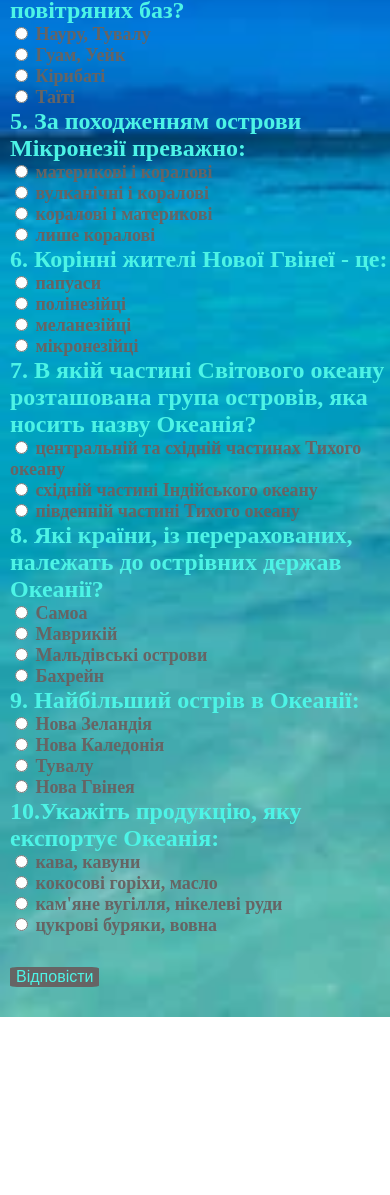
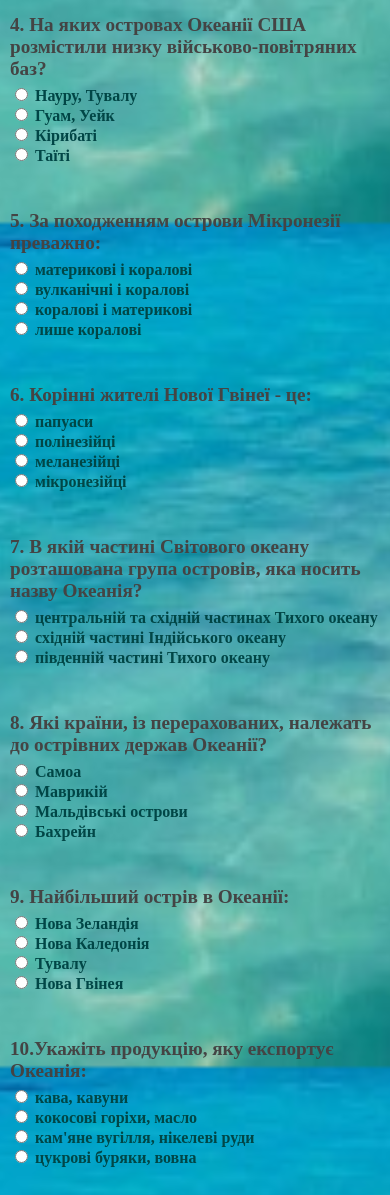
Before and after one commit to Tanjushkin-Bondarenko/Geografic-test, a plain HTML site: page index.html in a window 390 px wide. Shown: the part 621-1816 px from the top of the page. Before the commit the page ends 1638 px from the top, so only its background shows below. Drawn offline with Linux system fonts and the light colour scheme.

Commit message:
change background and font size

```diff
--- a/style.css
+++ b/style.css
@@ -1,42 +1,84 @@
 body{
     margin: 0;
-    background-image: url("ocean.jpg");
+       background-image: url("BG.jpg");
     background-size: cover;
+    background-attachment: fixed;
 }
+
 h1{
-    color: rgb(102, 100, 100);
+  padding-left: 15px;
+    color:rgb(1, 70, 70);
+      font-size: 2rem;
 }
 .question{
-    color: rgb(77, 244, 230);
-    font-size: 24px;
+
+    color: rgb(68, 68, 68);
+    font-size: 1.5rem;
     font-weight: bolder;
-    padding-left: 10px;
+    padding: 20px 5px 25px 10px;
 }
 .variant{
-    color: rgb(102, 100, 100);
-    font-size: 18px;
+    padding-top: 5px;
+    color: rgb(1, 70, 70);
+    font-size: 1.3rem;
     display:list-item;
 }
 .answer{
 margin: 0;
 padding:30px 20px 30px 10px ;
-font-size: 18px;
+font-size: 1.3rem;
 
 }
 .spanRes{
-    font-size: 18px;
-    padding-left: 20px;
+    font-size: 1.3rem;
 }
 .passed{
-    color: rgb(77, 244, 230);
+    border:0;
+    border-radius: 7%;
+    background-color:rgb(77, 244, 230);
+    padding: 8px 15px;
+    color: rgb(1, 70, 70);
 }
 .no_passed{
-    color: red;
+
+    border:0;
+    border-radius: 7%;
+    background-color: rgb(255, 0, 0);
+    padding: 8px 15px;
+    color: rgb(1, 70, 70);
 }
 .btn{
-background-color: rgb(102, 100, 100);
+background-color: rgb(1, 70, 70);
 color: rgb(77, 244, 230);
 border: 0;
 border-radius: 8%;
 font-size:16px ;
+padding: 8px 15px;
+margin-right: 10px;
 }
+
+@media screen and (max-width: 700px) {
+    body{
+        padding: 5px 0;
+    }
+    h1{
+      font-size: 1.5rem;
+}
+.question{
+    font-size: 1.2rem;
+
+}
+.variant{
+
+    font-size: 1rem;
+
+}
+.answer{
+
+font-size: 1rem;
+
+}
+.spanRes{
+    font-size: 1rem;
+}
+}
```
Also changed, not shown: index.html (+1 -0 lines), BG.jpg (added), ocean.jpg (deleted).
